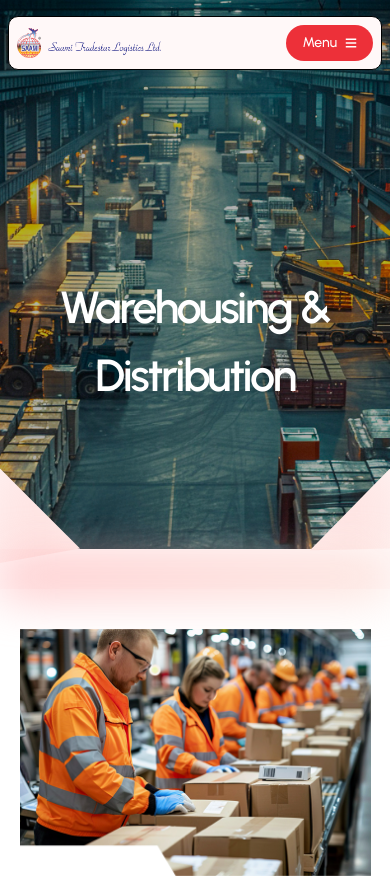
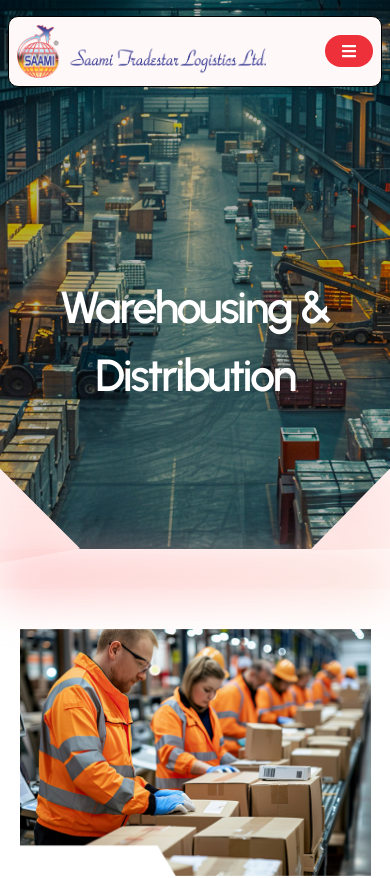
Before and after one commit to digiexpouae/saamitradestar, a Next.js app: page /warehousing in a window 390 px wide. Shown: the top 878 px of the page. Built offline with nearby package versions, Linux system fonts and the light colour scheme.

Commit message:
enlarged logo mobile

```diff
--- a/src/layout/header.jsx
+++ b/src/layout/header.jsx
@@ -22,7 +22,7 @@ const Header = () => {
         style={{ borderRadius: "10px" }}
       >
         {/* Logo */}
-        <div className="w-36 md:w-[45%] cursor-pointer">
+        <div className="aspect-[14/2] w-[70%] md:w-[45%] cursor-pointer">
           <Link href="/">
             <Image
               src="/assets/header/saami.png"
@@ -107,11 +107,11 @@ const Header = () => {
 
         {/* Menu Button */}
         <button
-          className="lg:hidden flex items-center justify-center gap-2 hover:bg-red-800 bg-[#ED3039] rounded-full px-4 md:px-6 py-2 cursor-pointer"
+          className="lg:hidden flex items-center justify-center  gap-2 hover:bg-red-800 bg-[#ED3039] rounded-full px-4 md:px-6 py-2 cursor-pointer"
           onClick={toggleMenu}
         >
-          <span className="text-white text-sm md:text-base font-medium">Menu</span>
-          <FaBars size={12} color="white" />
+          {/* <span className="text-white text-sm md:text-base font-medium"></span> */}
+          <FaBars size={16} color="white" />
         </button>
       </div>
 
```
